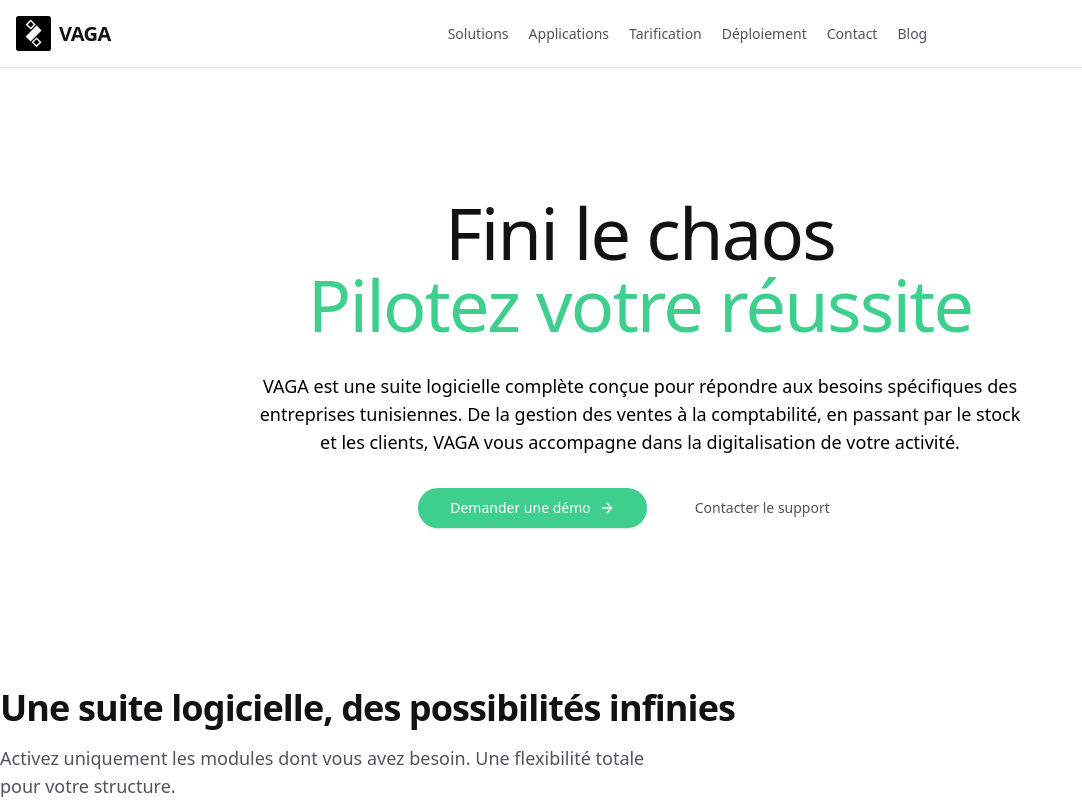
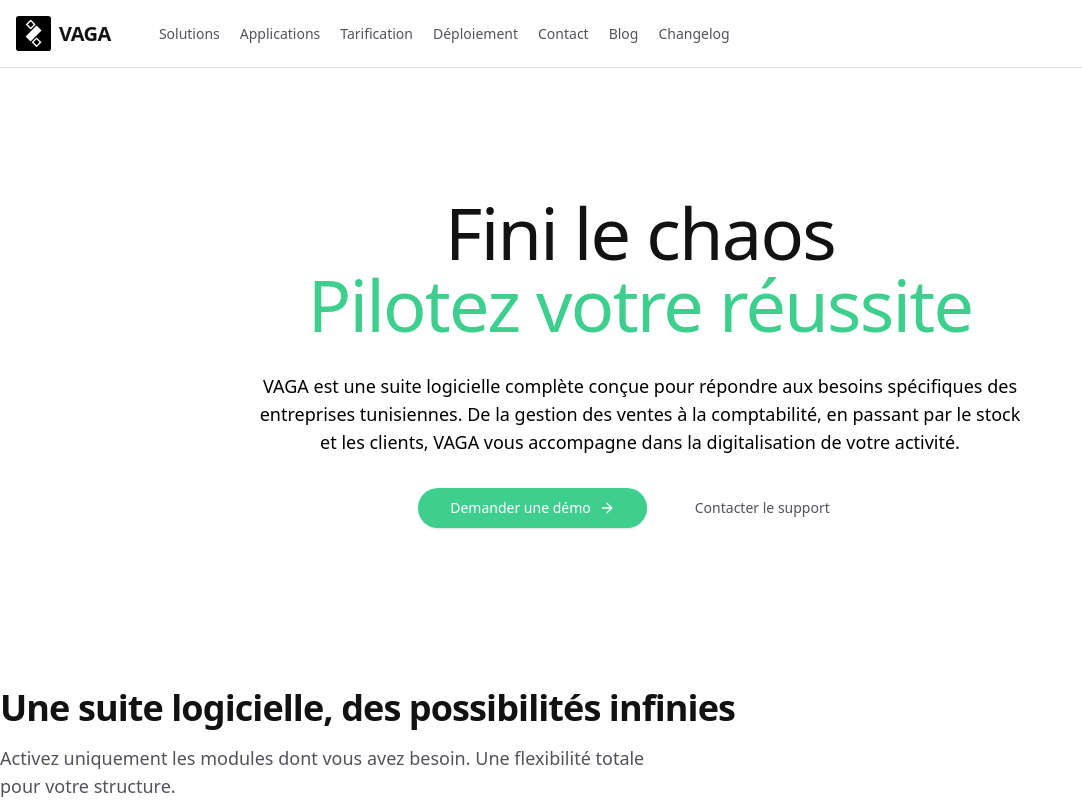
Before and after one commit to vaga-tn/vaga.tn, a Next.js app: page / in a window 1280 px wide. Shown: the top 800 px of the page, without its empty margins (0-1082 px from the left). Built offline with nearby package versions, Linux system fonts and the light colour scheme.

Commit message:
chore: updated navbar

```diff
--- a/src/components/layout/Header.tsx
+++ b/src/components/layout/Header.tsx
@@ -4,14 +4,14 @@ import Image from "next/image"
 export function Header() {
   return (
     <header className="sticky top-0 z-50 w-full border-b border-border bg-background/80 backdrop-blur">
-      <div className="container mx-auto flex items-center justify-between p-4 gap-8">
+      <div className="container mx-auto flex items-center p-4 gap-12">
 
         <div className="flex items-center gap-2">
           <Image src="/vaga.svg" alt="VAGA" width={35} height={35} />
           <span className="text-xl font-bold tracking-tight text-zinc-900">VAGA</span>
         </div>
 
-        <nav className="hidden md:flex items-center gap-5 text-sm font-medium text-zinc-600 transition-colors">
+        <nav className="hidden md:flex items-center gap-5 text-sm font-normal text-zinc-600 transition-colors">
           <Link href="#solutions" className="hover:text-brand transition-colors">
             Solutions
           </Link>
@@ -30,9 +30,10 @@ export function Header() {
           <Link href="/blog" className="hover:text-brand transition-colors">
             Blog
           </Link>
+          <Link href="/changelog" className="hover:text-brand transition-colors">
+            Changelog
+          </Link>
         </nav>
-
-        <div></div>
 
       </div>
     </header>
```
